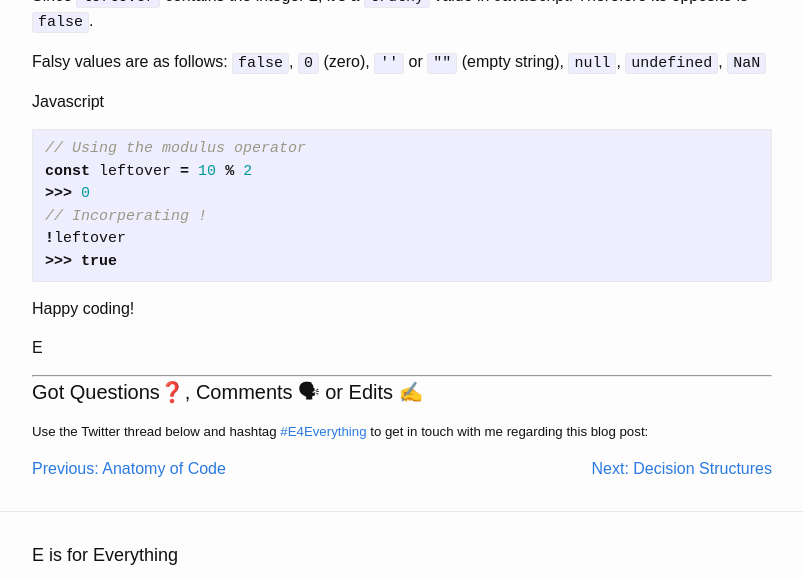
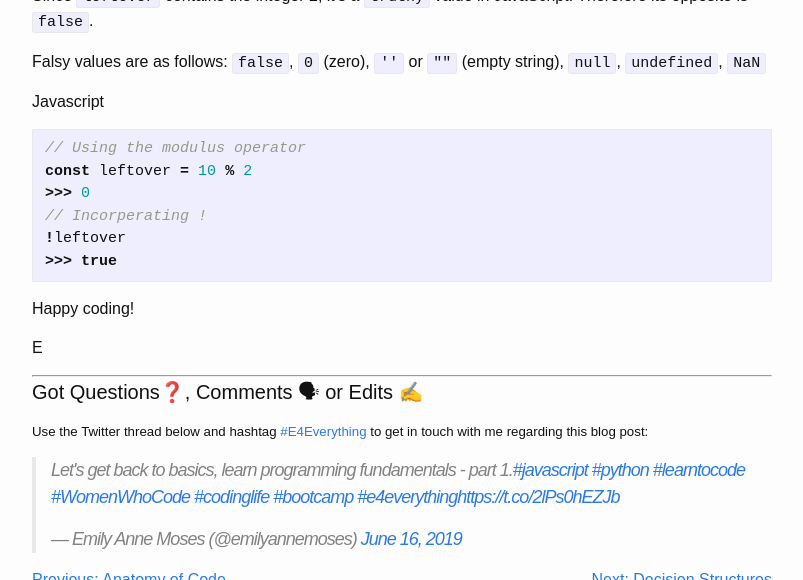
Before and after one commit to emilyannemoses/blog, a Jekyll site: the page built from _posts/2019-06-16-basics-pt1.md, in a window 1280 px wide and 900 px high, scrolled down 3147 px, cut to the strip 0-580 px from the top of the window. Shown: the whole strip, without its empty margins (238-1041 px from the left). Built offline with Jekyll 4.4.1, drawn with Linux system fonts in a browser that asks for light colours; comment, search, counter and statistics services are not loaded.

Commit message:
added tweet

```diff
--- a/_posts/2019-06-16-basics-pt1.md
+++ b/_posts/2019-06-16-basics-pt1.md
@@ -162,4 +162,7 @@ E
 <h4>Got Questions❓, Comments 🗣 or Edits ✍</h4>
 <h5>Use the Twitter thread below and hashtag <a href="https://twitter.com/hashtag/e4everything?f=tweets&vertical=default&lang=en" target="_blank">#E4Everything</a> to get in touch with me regarding this blog post:</h5>
 
+<blockquote class="twitter-tweet" data-lang="en"><p lang="en" dir="ltr">Let&#39;s get back to basics, learn programming fundamentals - part 1.<a href="https://twitter.com/hashtag/javascript?src=hash&amp;ref_src=twsrc%5Etfw">#javascript</a> <a href="https://twitter.com/hashtag/python?src=hash&amp;ref_src=twsrc%5Etfw">#python</a> <a href="https://twitter.com/hashtag/learntocode?src=hash&amp;ref_src=twsrc%5Etfw">#learntocode</a> <a href="https://twitter.com/hashtag/WomenWhoCode?src=hash&amp;ref_src=twsrc%5Etfw">#WomenWhoCode</a> <a href="https://twitter.com/hashtag/codinglife?src=hash&amp;ref_src=twsrc%5Etfw">#codinglife</a> <a href="https://twitter.com/hashtag/bootcamp?src=hash&amp;ref_src=twsrc%5Etfw">#bootcamp</a> <a href="https://twitter.com/hashtag/e4everything?src=hash&amp;ref_src=twsrc%5Etfw">#e4everything</a><a href="https://t.co/2lPs0hEZJb">https://t.co/2lPs0hEZJb</a></p>&mdash; Emily Anne Moses (@emilyannemoses) <a href="https://twitter.com/emilyannemoses/status/1140297869775245315?ref_src=twsrc%5Etfw">June 16, 2019</a></blockquote>
+<script async src="https://platform.twitter.com/widgets.js" charset="utf-8"></script>
+
 <span><a href="https://eamoses.github.io/blog/2019/06/10/code-anatomy.html" style="float:left;">Previous: Anatomy of Code</a><a href="https://eamoses.github.io/blog/2019/06/16/basics-pt2.html" style="float:right;">Next: Decision Structures</a></span>
```
